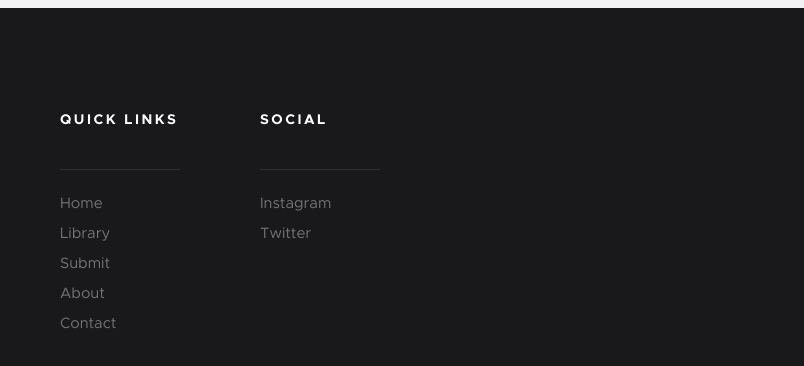
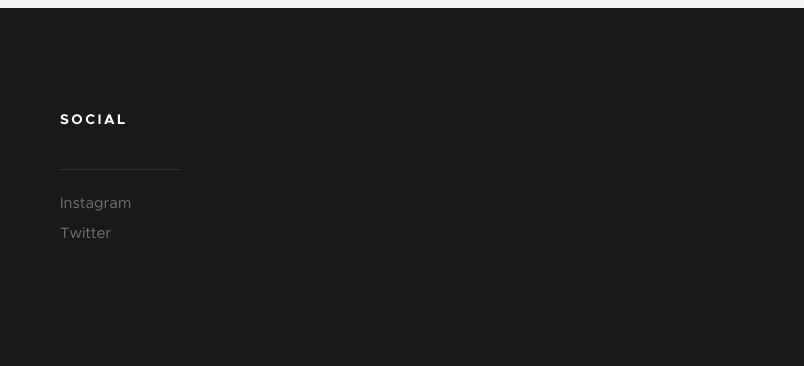
Before and after one commit to guisbonddev/litmag-submissions, a plain HTML site: page submit.html in a window 1280 px wide. Shown: the part 1806-2172 px from the top of the page, 0-804 px from the left. Drawn offline with Linux system fonts and the light colour scheme.

Commit message:
removed navs for quick links in footer

```diff
--- a/submit.html
+++ b/submit.html
@@ -159,20 +159,6 @@
         <div class="s-footer__main">
             <div class="row">
 
-                <div class="col-two md-four mob-full s-footer__sitelinks">
-
-                    <h4>Quick Links</h4>
-
-                    <ul class="s-footer__linklist">
-                        <li><a href="/home">Home</a></li>
-                        <li><a href="/library">Library</a></li>
-                        <li><a href="/submit">Submit</a></li>
-                        <li><a href="/about">About</a></li>
-                        <li><a href="/contact">Contact</a></li>
-                    </ul>
-
-                </div> <!-- end s-footer__sitelinks -->
-
 
                 <div class="col-two md-four mob-full s-footer__social">
 
```
Also changed, not shown: index.html (+0 -14 lines).
